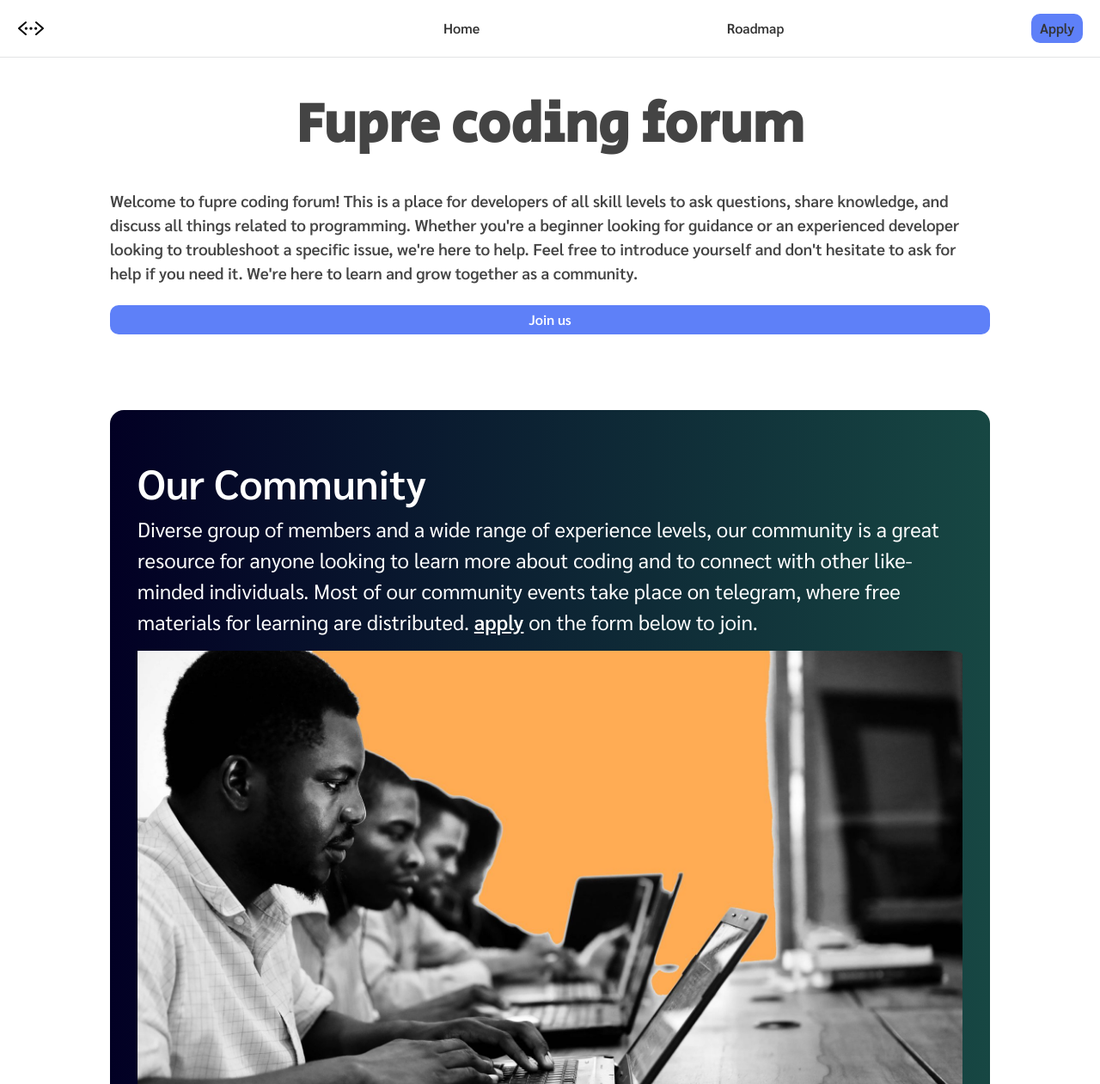
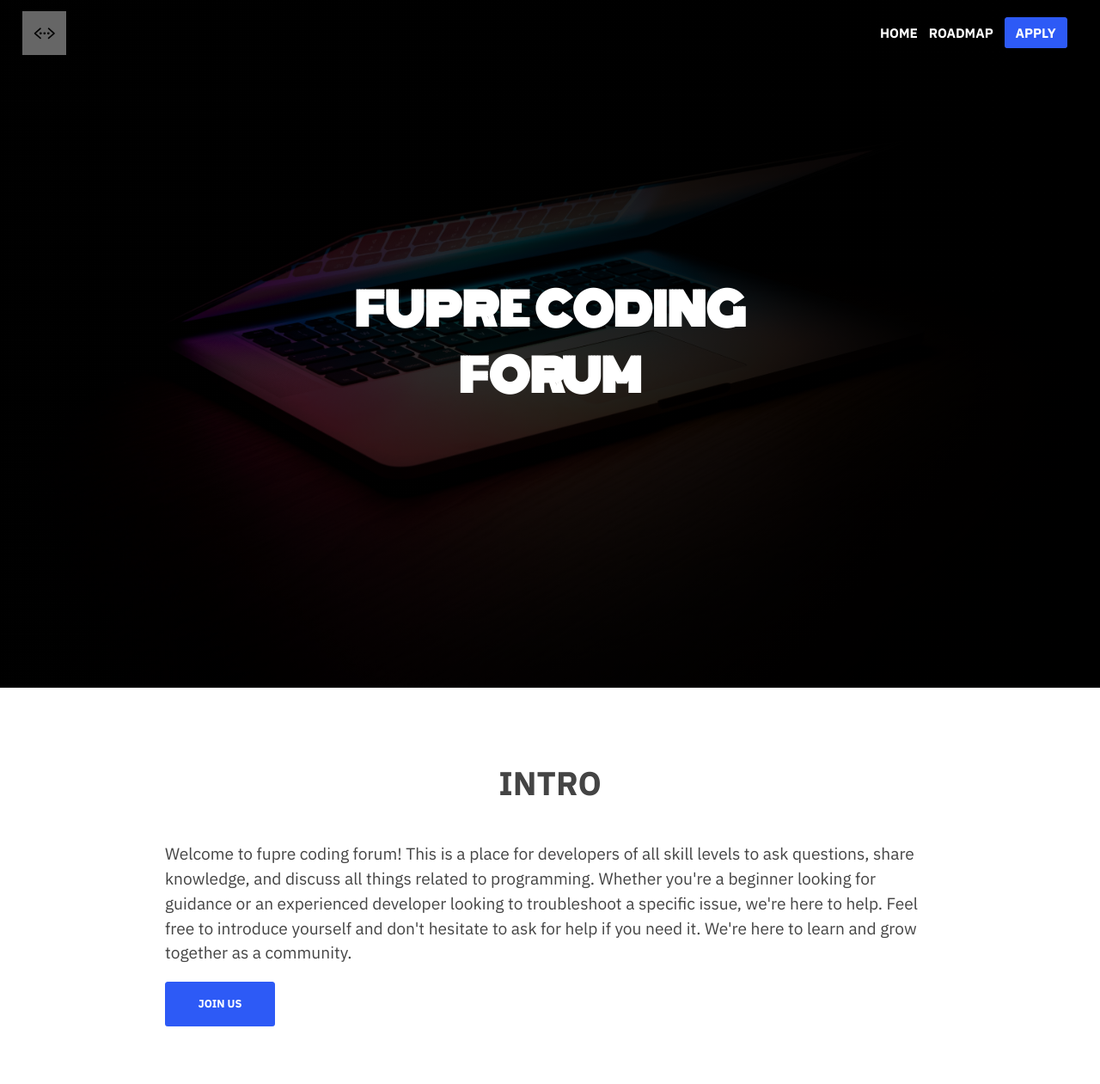
Before and after one commit to alexiskpasv/FUPRE-CODE, a plain HTML site: page index.html in a window 1280 px wide. Shown: the top 1261 px of the page at 86% size. Drawn offline with nearby package versions, Linux system fonts and the light colour scheme.

Commit message:
Updating

```diff
--- a/index.html
+++ b/index.html
@@ -1,5 +1,6 @@
 <!DOCTYPE html>
 <html lang="en">
+
   <head>
     <meta charset="UTF-8" />
     <meta http-equiv="X-UA-Compatible" content="IE=edge" />
@@ -7,12 +8,24 @@
     <link rel="stylesheet" href="style.css" />
     <link rel="stylesheet" href="utility.css" />
     <link href="https://unpkg.com/aos@2.3.1/dist/aos.css" rel="stylesheet" />
+    <link rel="preconnect" href="https://fonts.googleapis.com">
+    <link rel="preconnect" href="https://fonts.gstatic.com" crossorigin>
+    <link rel="preconnect" href="https://fonts.googleapis.com">
+    <link rel="preconnect" href="https://fonts.gstatic.com" crossorigin>
+    <link href="https://fonts.googleapis.com/css2?family=Monoton&display=swap"
+      rel="stylesheet">
+    <link rel="preconnect" href="https://fonts.googleapis.com">
+    <link rel="preconnect" href="https://fonts.gstatic.com" crossorigin>
+    <link
+      href="https://fonts.googleapis.com/css2?family=IBM+Plex+Sans:wght@100;200;300;400;500;600;700&display=swap"
+      rel="stylesheet">
     <title>FUPRE CODE CLUB</title>
   </head>
+
   <body>
     <header>
       <nav class="navbar">
-        <ion-icon name="code-working-outline"></ion-icon>
+        <ion-icon name="code-working-outline" class="icon-i"></ion-icon>
 
         <ul class="nav-menu">
           <li class="nav-item">
@@ -24,7 +37,7 @@
           </li>
 
           <li class="nav-item">
-            <a href="#apply-now" class="nav-link btn">Apply</a>
+            <a href="#apply-now" class="nav-link btn nav-btn">Apply</a>
           </li>
         </ul>
 
@@ -36,25 +49,26 @@
       </nav>
     </header>
 
-    <section>
+    <section class="home-page">
       <div class="hero-section">
         <div class="container">
-          <h1
-            class="xl center"
-            data-aos="fade-down"
-            data-aos-duration="3000"
-            data-aos-once="true"
-          >
+          <h1 class="xl center" data-aos="fade-down" data-aos-duration="3000"
+            data-aos-once="true">
             Fupre coding forum
           </h1>
         </div>
-        <div
-          class="container py-2"
-          data-aos="fade-up"
-          data-aos-duration="3000"
-          data-aos-once="true"
-        >
-          <h3>
+
+      </div>
+    </section>
+
+    <section class="intro-section">
+      <div class="container py-2" data-aos="fade-up" data-aos-duration="3000"
+        data-aos-once="true">
+
+        <h2>Intro</h2>
+
+        <div class="intro-write">
+          <p>
             Welcome to fupre coding forum! This is a place for developers of all
             skill levels to ask questions, share knowledge, and discuss all
             things related to programming. Whether you're a beginner looking for
@@ -62,25 +76,19 @@
             specific issue, we're here to help. Feel free to introduce yourself
             and don't hesitate to ask for help if you need it. We're here to
             learn and grow together as a community.
-          </h3>
+          </p>
           <br />
-          <a
-            href="https://chat.whatsapp.com/E0Z2b2FJqhC02tim8dz7WV"
-            class="btn sm"
-            >Join us
+          <a href="https://chat.whatsapp.com/E0Z2b2FJqhC02tim8dz7WV"
+            class="btn nav-btn join-btn">Join
+            us
           </a>
         </div>
       </div>
     </section>
 
     <section class="">
-      <div
-        class="container curve"
-        data-aos="fade-right"
-        data-aos-offset="300"
-        data-aos-easing="ease-in-sine"
-        data-aos-once="true"
-      >
+      <div class="container curve" data-aos="fade-right" data-aos-offset="300"
+        data-aos-easing="ease-in-sine" data-aos-once="true">
         <h2>Our Community</h2>
         <p>
           Diverse group of members and a wide range of experience levels, our
@@ -102,11 +110,8 @@
 
         <div class="flex">
           <div class="card">
-            <ion-icon
-              class="ion-icon"
-              size="large"
-              name="extension-puzzle-outline"
-            ></ion-icon>
+            <ion-icon class="ion-icon" size="large"
+              name="extension-puzzle-outline"></ion-icon>
             <h3><strong> Helping you debug</strong></h3>
             <i>We try as much to help mostly beginners who have issues.</i>
           </div>
@@ -209,22 +214,21 @@
         <h2 class="center">APPLY NOW</h2>
         <br />
 
-        <form
-        name="contact" method="POST" data-netlify="true" onsubmit="submit"
-        >
+        <form name="contact" method="POST" data-netlify="true"
+          onsubmit="submit">
 
 
 
-            <label>
-              <input type="email" class="field" placeholder="Your Email"  name="email"
-            /></label>
+          <label>
+            <input type="email" class="field" placeholder="Your Email"
+              name="email" /></label>
 
-            <label>
-              <input type="text" class="field" placeholder="Github repo" name="name"
-            /></label>
+          <label>
+            <input type="text" class="field" placeholder="Github repo"
+              name="name" /></label>
 
 
-            <button type="submit" class="btn-form">send</button>
+          <button type="submit" class="btn-form">send</button>
           </p>
         </form>
       </div>
@@ -233,7 +237,8 @@
     <footer class="py-2 bgc">
       <div class="container">
         <p class="py-3">
-          Made by <a target="_blank" href="https://josephbawo.netlify.app/">josephbawo</a>.
+          Made by <a target="_blank"
+            href="https://josephbawo.netlify.app/">josephbawo</a>.
           Member of fupre code club
         </p>
         <div class="flex">
@@ -254,13 +259,10 @@
     </script>
 
     <script src="script.js"></script>
-    <script
-      type="module"
-      src="https://unpkg.com/ionicons@5.5.2/dist/ionicons/ionicons.esm.js"
-    ></script>
-    <script
-      nomodule
-      src="https://unpkg.com/ionicons@5.5.2/dist/ionicons/ionicons.js"
-    ></script>
+    <script type="module"
+      src="https://unpkg.com/ionicons@5.5.2/dist/ionicons/ionicons.esm.js"></script>
+    <script nomodule
+      src="https://unpkg.com/ionicons@5.5.2/dist/ionicons/ionicons.js"></script>
   </body>
+
 </html>
--- a/script.js
+++ b/script.js
@@ -1,5 +1,6 @@
 const hamburger = document.querySelector(".hamburger");
 const navMenu = document.querySelector(".nav-menu");
+const homePage = document.querySelector(".home-page");
 
 hamburger.addEventListener("click", () => {
   hamburger.classList.toggle("active");
@@ -12,3 +13,36 @@ document.querySelectorAll(".nav-link").forEach((n) =>
     navMenu.classList.remove("active");
   })
 );
+
+// INTERSECTION OBSERVER API
+
+const homeCall = (entries, observer) => {
+  const [entry] = entries;
+  console.log(entry);
+  const navBar = document.querySelector(".navbar");
+  const navLink = document.querySelectorAll(".nav-link");
+  if (!entry.isIntersecting) {
+    navBar.style.background = "white";
+    navLink.forEach((nav, i) => {
+      nav.classList.add("color-b");
+      nav.classList.remove("color-w");
+    });
+  } else {
+    navBar.style.border = "none";
+    navBar.style.background = "transparent";
+    navLink.forEach((nav) => {
+      nav.classList.add("color-w");
+      nav.classList.remove("color-b");
+    });
+  }
+};
+
+let homeOpt = {
+  root: null,
+  rootMargin: "0px",
+  threshold: 0.1,
+};
+
+const observeHomePage = new IntersectionObserver(homeCall, homeOpt);
+
+observeHomePage.observe(homePage);
--- a/style.css
+++ b/style.css
@@ -11,10 +11,13 @@
   --gray-color: #343a4023;
   --btn-bgc: #1949f5;
   --hover-btn: #1949f5b2;
+
+  --color-black: black;
 }
 
 html {
   scroll-behavior: smooth;
+  font-size: 100%;
 }
 
 * {
@@ -33,7 +36,7 @@ body {
   ); */
   background-color: #fff;
 
-  font-family: "Sarabun", sans-serif;
+  font-family: "IBM Plex Sans", sans-serif;
   color: #444;
   height: 1000px;
   /* background-color: var(--tertiary-color); */
@@ -51,23 +54,28 @@ a {
   display: flex;
   /* min-height: 70px; */
   justify-content: space-between;
+  width: 100%;
   align-items: center;
-  padding: 0px 20px;
-  /* position: fixed; */
+  padding: 0rem 2rem;
+  position: fixed;
+  z-index: 22;
   left: 0;
   right: 0;
-  top: 50px;
-  border-bottom: 1px solid var(--gray-color);
+  /* top: 50px; */
+  border-bottom: 0.1rem solid var(--gray-color);
   /* background-color: rgba(0, 0, 0, 0.733); */
 }
 
 .nav-menu {
   display: flex;
-  justify-content: space-between;
   align-items: center;
-  gap: 90px;
+  justify-content: end;
 
   /* width: 50%; */
+}
+
+.hamburger {
+  display: none;
 }
 
 li {
@@ -76,12 +84,15 @@ li {
 
 .nav-menu a {
   text-decoration: none;
-
-  /* font-size: 2rem; */
+  margin-right: 1rem;
   color: white;
   font-weight: 700;
-  /* text-transform: uppercase; */
-  /* display: flex; */
+  font-size: 1.2rem;
+  text-transform: uppercase;
+}
+
+.nav-menu a:hover {
+  opacity: 0.8;
 }
 
 .logo {
@@ -93,15 +104,39 @@ li {
   transition: 0.7s ease;
 }
 
+.nav-btn {
+  padding: 0.5rem 1rem !important;
+  border-radius: 0.3rem !important;
+  transition: 0.3s linear !important;
+  position: relative;
+}
+
+.nav-btn::after {
+  content: "";
+  width: 100%;
+  border-radius: 0.3rem !important;
+  transition: 0.3s linear !important;
+  height: 100%;
+  position: absolute;
+  background-color: #5e80f8;
+  z-index: -1;
+  /* opacity: 0; */
+}
+
 .nav-link:hover {
-  color: dodgerblue;
+  color: dodgerblue !important;
+}
+.nav-btn:hover::after {
+  opacity: 0;
+  color: white !important;
+  transform: scale(1.5, 1.5);
 }
 
 .bar {
   display: block;
-  width: 25px;
-  height: 3px;
-  margin: 5px auto;
+  width: 2.5rem;
+  height: 0.3rem;
+  margin: 0.5rem auto;
   -webkit-transition: all 0.3 ease-in-out;
   transition: all 0.3 ease-in-out;
   background-color: var(--light-color);
@@ -109,7 +144,14 @@ li {
 
 .hamburger {
   display: block;
+  cursor: pointer;
+  z-index: 2;
 }
+
+.bar {
+  background: white !important;
+}
+
 .hamburger.active .bar:nth-child(2) {
   opacity: 0;
 }
@@ -125,7 +167,7 @@ li {
 .nav-menu {
   position: fixed;
   left: -100%;
-  top: 30px;
+  top: 3rem;
   gap: 0;
   flex-direction: column;
   /* background: rgb(2, 0, 36);
@@ -143,44 +185,95 @@ li {
 }
 
 .nav-item {
-  margin: 16px 0;
+  margin: 1.6rem 0;
 }
 
 .nav-menu.active {
   left: 0;
+  top: 0;
 }
 
 ion-icon {
-  color: black;
+  color: var(--color-black);
 }
 
 .ion-icon {
   font-size: 2rem;
 }
 
+/* HOMEPAGE */
+.home-page {
+  height: 100vh;
+  display: flex;
+  justify-content: center;
+  align-items: center;
+  background: linear-gradient(to right, rgba(0, 0, 0, 0.7), black),
+    url("./img/bg.jpg") center center/cover;
+}
+
 /* text and headings */
 h1 {
   font-size: 2rem;
-  font-family: "Secular One", sans-serif;
+  font-family: "Monoton", cursive;
+  text-transform: uppercase;
+  color: transparent;
+  background: white;
+  background-clip: text;
 }
 h2 {
   font-size: 1.7rem;
 }
 
+/* INTRO SECTION */
+
+.intro-section h2 {
+  text-transform: uppercase;
+  text-align: center;
+  margin-bottom: 3rem;
+  margin-top: 3rem;
+}
+
+.intro-write {
+  padding: 0 5rem;
+}
+
+.join-btn {
+  width: 10rem;
+  height: 4rem;
+  text-transform: uppercase;
+}
+
+.intro-write p {
+  text-align: left;
+}
+.color-b {
+  color: #000 !important;
+}
+.color-b:hover {
+  color: black !important;
+}
+.color-w {
+  color: white !important;
+}
+
+.icon-i {
+  background: rgba(255, 255, 255, 0.4);
+  padding: 1rem;
+}
 /* OTHER*************** */
 
 .coding-img {
   width: 100%;
-  padding: 5px 0;
-  padding: 16px 0;
-  border-top-right-radius: 20px;
-  border-bottom-left-radius: 20px;
+  /* padding: 5px 0; */
+  padding: 1.6rem 0;
+  border-top-right-radius: 2rem;
+  border-bottom-left-radius: 2rem;
 }
 
 .flex {
   display: flex;
   flex-direction: column;
-  gap: 20px;
+  gap: 2rem;
 }
 
 section {
@@ -204,9 +297,9 @@ ol li {
   width: 100%;
   padding: 0.5rem 1rem;
   font-size: 1.1rem;
-  margin-bottom: 22px;
+  margin-bottom: 2.2rem;
   outline: none;
-  border: 2px solid var(--light-color);
+  border: 0.2rem solid var(--light-color);
   /* background-color: rgba(230, 230, 230, 0.6); */
 }
 
@@ -216,7 +309,7 @@ ol li {
 
 .field:focus {
   background-color: #fff;
-  border: 2px solid rgba(30, 85, 250, 0.47);
+  border: 0.2rem solid rgba(30, 85, 250, 0.47);
 }
 
 .btn-form {
@@ -237,6 +330,11 @@ ol li {
 /* ****************************************** */
 
 @media screen and (min-width: 870px) {
+  html {
+    font-size: 80%;
+  }
+
+  /* header */
   .hamburger {
     display: none;
     cursor: pointer;
@@ -282,16 +380,22 @@ ol li {
   }
 
   .curve {
-    border-radius: 20px;
+    border-radius: 2rem;
   }
 
   .flex {
     display: flex;
     flex-direction: row;
-    gap: 20px;
+    gap: 2rem;
   }
 
   section {
     padding: 2rem 0;
   }
 }
+
+@media (max-width: 750px) {
+  html {
+    font-size: 70%;
+  }
+}
--- a/utility.css
+++ b/utility.css
@@ -184,14 +184,19 @@
 }
 
 .curve {
-  background: rgb(2, 0, 36);
+  /* background: rgb(2, 0, 36);
   background: linear-gradient(
     90deg,
     rgba(2, 0, 36, 1) 0%,
     rgba(23, 71, 67, 1) 100%,
     rgba(0, 212, 255, 1) 100%
-  );
-  padding: 3rem 2rem;
-  color: white;
+  ); */
+  color: rgb(0, 0, 0);
   border-radius: 1rem;
+  padding: 0 5rem;
 }
+
+.curve a {
+  color: rgb(0, 0, 0);
+  text-decoration: none;
+}
```
Also changed, not shown: img/bg.jpg (added), 1 other file.
